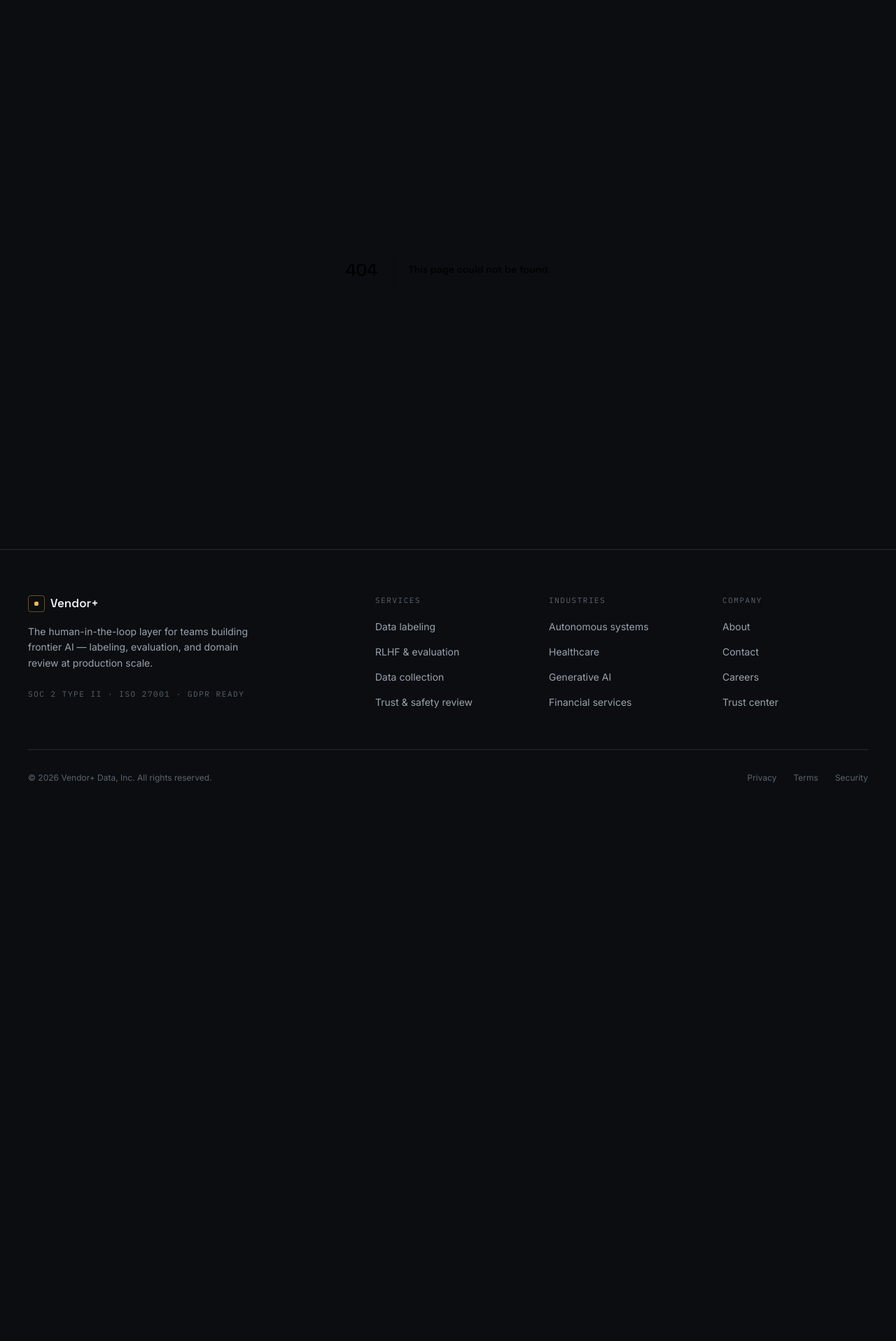
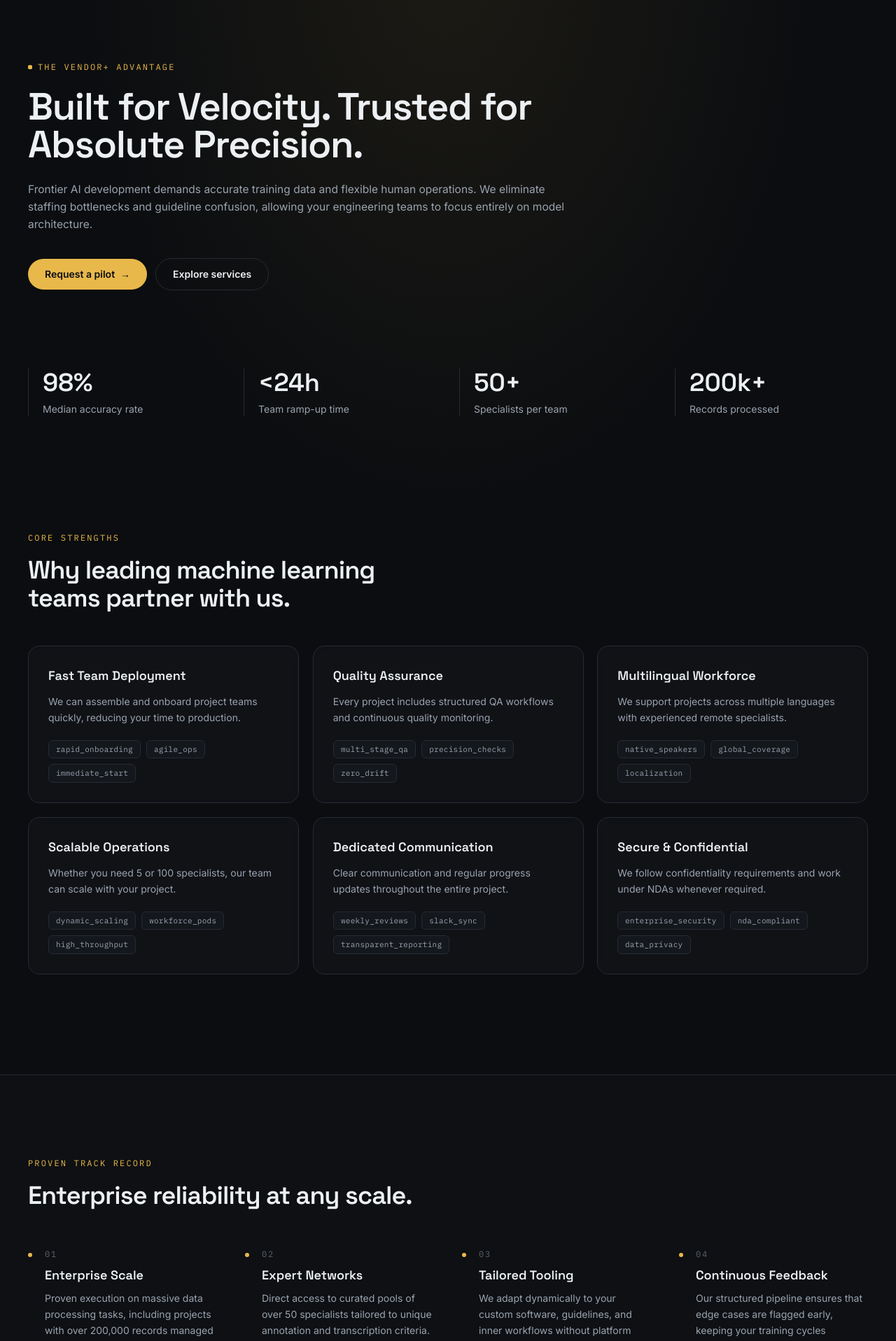
Before and after one commit to BlikkUA/ai-vendor-website, a Next.js app: page /why-choose-us in a window 1280 px wide. Before the commit this address had no page. Shown: the part 80-1997 px from the top of the page at 70% size. Before the commit the page ends 1264 px from the top, so only its background shows below. Built offline with nearby package versions, Linux system fonts and the light colour scheme.

Commit message:
Fix footer legal links

```diff
--- a/app/page.tsx
+++ b/app/page.tsx
@@ -67,15 +67,12 @@ export default function Home() {
             </Reveal>
             <Reveal delay={80}>
               <h1 className="mt-5 text-[2.5rem] font-semibold leading-[1.08] tracking-tight text-text-primary sm:text-5xl lg:text-[3.4rem]">
-                The ground truth layer for frontier AI.
+                Scale Your AI Projects with Reliable Human Data Operations
               </h1>
             </Reveal>
             <Reveal delay={160}>
               <p className="mt-6 max-w-lg text-[15.5px] leading-relaxed text-text-secondary">
-                Vendor+ pairs calibrated human expertise with purpose-built
-                tooling to label, evaluate, and review the data your models
-                learn from — at the accuracy regulated and frontier teams
-                require.
+                We provide trained remote teams for AI data annotation, RLHF, LLM evaluation, transcription, and quality assurance. Our goal is to help companies scale faster while maintaining high data quality.
               </p>
             </Reveal>
             <Reveal delay={240}>
--- /dev/null
+++ b/app/why-choose-us/page.tsx
@@ -0,0 +1,226 @@
+import type { Metadata } from "next";
+import Link from "next/link";
+import Reveal from "@/components/Reveal";
+
+export const metadata: Metadata = {
+  title: "Why Choose Us — Vendor+",
+  description: "High-fidelity data solutions for frontier AI development.",
+};
+
+const stats = [
+  { value: "98%", label: "Median accuracy rate" },
+  { value: "<24h", label: "Team ramp-up time" },
+  { value: "50+", label: "Specialists per team" },
+  { value: "200k+", label: "Records processed" },
+];
+
+const advantages = [
+  {
+    title: "Fast Team Deployment",
+    desc: "We can assemble and onboard project teams quickly, reducing your time to production.",
+    tags: ["rapid_onboarding", "agile_ops", "immediate_start"],
+  },
+  {
+    title: "Quality Assurance",
+    desc: "Every project includes structured QA workflows and continuous quality monitoring.",
+    tags: ["multi_stage_qa", "precision_checks", "zero_drift"],
+  },
+  {
+    title: "Multilingual Workforce",
+    desc: "We support projects across multiple languages with experienced remote specialists.",
+    tags: ["native_speakers", "global_coverage", "localization"],
+  },
+  {
+    title: "Scalable Operations",
+    desc: "Whether you need 5 or 100 specialists, our team can scale with your project.",
+    tags: ["dynamic_scaling", "workforce_pods", "high_throughput"],
+  },
+  {
+    title: "Dedicated Communication",
+    desc: "Clear communication and regular progress updates throughout the entire project.",
+    tags: ["weekly_reviews", "slack_sync", "transparent_reporting"],
+  },
+  {
+    title: "Secure & Confidential",
+    desc: "We follow confidentiality requirements and work under NDAs whenever required.",
+    tags: ["enterprise_security", "nda_compliant", "data_privacy"],
+  },
+];
+
+const trackRecord = [
+  {
+    step: "Enterprise Scale",
+    detail: "Proven execution on massive data processing tasks, including projects with over 200,000 records managed seamlessly.",
+  },
+  {
+    step: "Expert Networks",
+    detail: "Direct access to curated pools of over 50 specialists tailored to unique annotation and transcription criteria.",
+  },
+  {
+    step: "Tailored Tooling",
+    detail: "We adapt dynamically to your custom software, guidelines, and inner workflows without platform lock-in.",
+  },
+  {
+    step: "Continuous Feedback",
+    detail: "Our structured pipeline ensures that edge cases are flagged early, keeping your training cycles completely clean.",
+  },
+];
+
+export default function WhyChooseUs() {
+  return (
+    <>
+      {/* Hero */}
+      <section className="container-page relative pt-16 md:pt-24">
+        <div className="max-w-3xl">
+          <Reveal>
+            <span className="eyebrow">
+              <span className="h-1.5 w-1.5 rounded-sm bg-gold" />
+              The Vendor+ Advantage
+            </span>
+          </Reveal>
+          <Reveal delay={80}>
+            <h1 className="mt-5 text-[2.5rem] font-semibold leading-[1.08] tracking-tight text-text-primary sm:text-5xl lg:text-[3.4rem]">
+              Built for Velocity. Trusted for Absolute Precision.
+            </h1>
+          </Reveal>
+          <Reveal delay={160}>
+            <p className="mt-6 text-[15.5px] leading-relaxed text-text-secondary">
+              Frontier AI development demands accurate training data and flexible human operations. We eliminate staffing bottlenecks and guideline confusion, allowing your engineering teams to focus entirely on model architecture.
+            </p>
+          </Reveal>
+          <Reveal delay={240}>
+            <div className="mt-9 flex flex-col gap-3 sm:flex-row sm:items-center">
+              <Link href="/contact" className="btn-primary">
+                Request a pilot
+                <span aria-hidden>→</span>
+              </Link>
+              <Link href="/services" className="btn-secondary">
+                Explore services
+              </Link>
+            </div>
+          </Reveal>
+        </div>
+      </section>
+
+      {/* Stats (Metrics) */}
+      <section className="container-page py-20 md:py-28">
+        <div className="grid grid-cols-2 gap-8 md:grid-cols-4">
+          {stats.map((s, i) => (
+            <Reveal key={s.label} delay={i * 90}>
+              <div className="border-l border-surface-border pl-5">
+                <div className="font-display text-3xl font-semibold text-text-primary sm:text-4xl">
+                  {s.value}
+                </div>
+                <div className="mt-2 text-sm text-text-secondary">{s.label}</div>
+              </div>
+            </Reveal>
+          ))}
+        </div>
+      </section>
+
+      {/* 6 Advantages (Grid) */}
+      <section className="container-page py-8 md:py-12">
+        <Reveal>
+          <span className="eyebrow">Core Strengths</span>
+          <h2 className="mt-4 max-w-xl text-3xl font-semibold tracking-tight sm:text-4xl">
+            Why leading machine learning teams partner with us.
+          </h2>
+        </Reveal>
+
+        <div className="mt-12 grid gap-5 sm:grid-cols-2 lg:grid-cols-3">
+          {advantages.map((adv, i) => (
+            <Reveal key={adv.title} delay={i * 80}>
+              <div className="card group h-full p-7 transition-all duration-300 hover:border-gold/40 hover:bg-surface-2">
+                <h3 className="font-display text-lg font-semibold text-text-primary">
+                  {adv.title}
+                </h3>
+                <p className="mt-3 text-sm leading-relaxed text-text-secondary">
+                  {adv.desc}
+                </p>
+                <div className="mt-5 flex flex-wrap gap-2">
+                  {adv.tags.map((t) => (
+                    <span key={t} className="tag-chip">
+                      {t}
+                    </span>
+                  ))}
+                </div>
+              </div>
+            </Reveal>
+          ))}
+        </div>
+      </section>
+
+      {/* Track Record (Detailed Features) */}
+      <section className="mt-24 border-t border-surface-border bg-surface/30 py-24 md:py-28">
+        <div className="container-page">
+          <Reveal>
+            <span className="eyebrow">Proven track record</span>
+            <h2 className="mt-4 max-w-xl text-3xl font-semibold tracking-tight sm:text-4xl">
+              Enterprise reliability at any scale.
+            </h2>
+          </Reveal>
+
+          <div className="mt-14 grid gap-10 md:grid-cols-4">
+            {trackRecord.map((tr, i) => (
+              <Reveal key={tr.step} delay={i * 100}>
+                <div className="relative pl-6">
+                  <div className="absolute left-0 top-1.5 h-1.5 w-1.5 rounded-full bg-gold" />
+                  <div className="absolute left-[2.5px] top-4 h-full w-px bg-surface-border md:hidden" />
+                  <div className="font-mono text-xs uppercase tracking-[0.14em] text-text-tertiary">
+                    {String(i + 1).padStart(2, "0")}
+                  </div>
+                  <div className="mt-2 font-display text-lg font-semibold text-text-primary">
+                    {tr.step}
+                  </div>
+                  <p className="mt-2 text-sm leading-relaxed text-text-secondary">
+                    {tr.detail}
+                  </p>
+                </div>
+              </Reveal>
+            ))}
+          </div>
+        </div>
+      </section>
+
+      {/* Quote */}
+      <section className="container-page py-24 md:py-28">
+        <Reveal>
+          <div className="card mx-auto max-w-3xl p-10 text-center md:p-14">
+            <p className="font-display text-xl leading-snug text-text-primary sm:text-2xl">
+              "Vendor+ provides the rare combination of rapid resource deployment and bulletproof data alignment. They integrate directly into our iteration sprints seamlessly."
+            </p>
+            <div className="mt-6 font-mono text-xs uppercase tracking-[0.14em] text-text-tertiary">
+              VP of Operations · Data Infrastructure Partner
+            </div>
+          </div>
+        </Reveal>
+      </section>
+
+      {/* CTA banner */}
+      <section className="container-page pb-28">
+        <Reveal>
+          <div className="card relative overflow-hidden p-10 text-center md:p-16">
+            <div className="absolute inset-0 bg-noise-radial" />
+            <div className="relative">
+              <h2 className="text-3xl font-semibold tracking-tight sm:text-4xl">
+                Ready to optimize your data operations?
+              </h2>
+              <p className="mx-auto mt-4 max-w-md text-sm text-text-secondary">
+                Let's scope a pilot batch tailored to your exact evaluation standards and taxonomy requirements.
+              </p>
+              <div className="mt-8 flex flex-col items-center justify-center gap-3 sm:flex-row">
+                <Link href="/contact" className="btn-primary">
+                  Request a pilot
+                  <span aria-hidden>→</span>
+                </Link>
+                <Link href="/services" className="btn-secondary">
+                  View all services
+                </Link>
+              </div>
+            </div>
+          </div>
+        </Reveal>
+      </section>
+    </>
+  );
+}
--- a/components/Navbar.tsx
+++ b/components/Navbar.tsx
@@ -7,6 +7,7 @@ const links = [
   { href: "/", label: "Home" },
   { href: "/services", label: "Services" },
   { href: "/industries", label: "Industries" },
+  { href: "/why-choose-us", label: "Why Choose Us" },
   { href: "/about", label: "About" },
   { href: "/contact", label: "Contact" },
 ];
```
